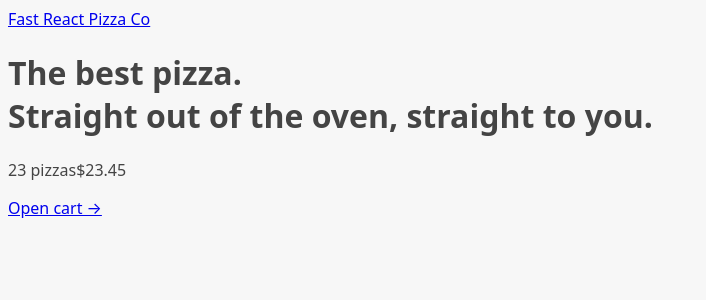
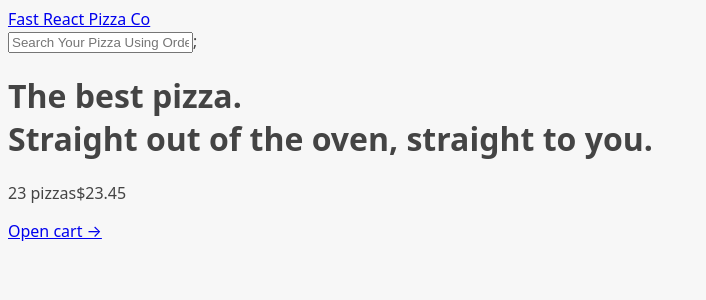
Before and after one commit to shafaqarefin/FastPizzaWebApp, a React (Vite) app: page / in a window 1280 px wide. Shown: the top 300 px of the page, without its empty margins (0-706 px from the left). Built offline with nearby package versions, Linux system fonts and the light colour scheme.

Commit message:
Added SearchOrder Component

```diff
--- a/src/ui/Header.jsx
+++ b/src/ui/Header.jsx
@@ -1,9 +1,11 @@
 import { Link } from "react-router-dom";
+import SearchOrder from "../features/order/SearchOrder";
 
 function Header() {
   return (
     <header>
       <Link to="/">Fast React Pizza Co</Link>
+      <SearchOrder />
     </header>
   );
 }
```
